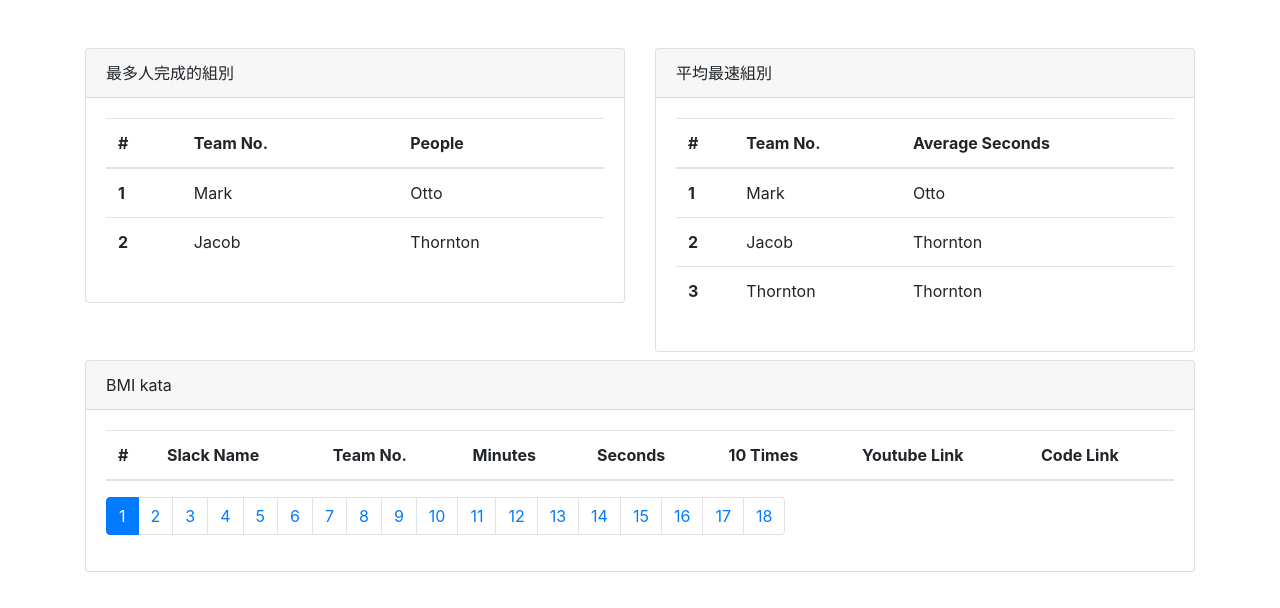
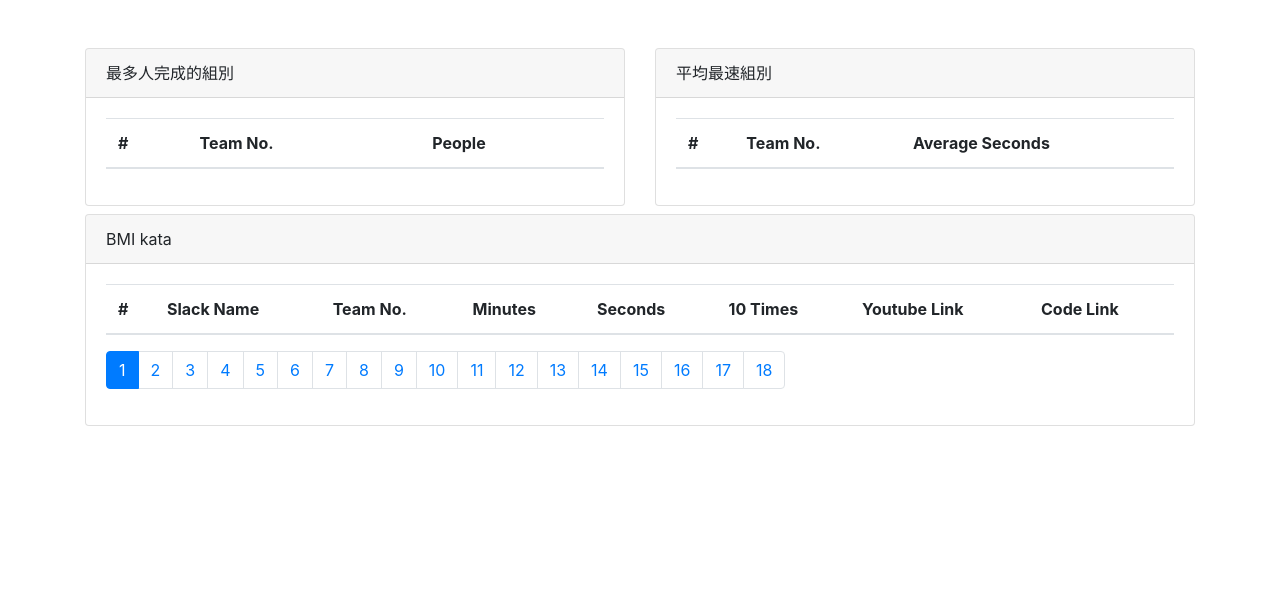
Before and after one commit to mick1031/HexSchoolBmiKata, a plain HTML site: page index.html in a window 1280 px wide. Drawn offline with nearby package versions, Linux system fonts and the light colour scheme; no server answers.

Commit message:
remove sample table

```diff
--- a/index.html
+++ b/index.html
@@ -31,16 +31,8 @@
                                 </tr>
                             </thead>
                             <tbody>
-                                <tr>
-                                    <th scope="row">1</th>
-                                    <td>Mark</td>
-                                    <td>Otto</td>
-                                </tr>
-                                <tr>
-                                    <th scope="row">2</th>
-                                    <td>Jacob</td>
-                                    <td>Thornton</td>
-                                </tr>
+
+
                             </tbody>
                         </table>
                     </div>
@@ -61,21 +53,7 @@
                                 </tr>
                             </thead>
                             <tbody>
-                                <tr>
-                                    <th scope="row">1</th>
-                                    <td>Mark</td>
-                                    <td>Otto</td>
-                                </tr>
-                                <tr>
-                                    <th scope="row">2</th>
-                                    <td>Jacob</td>
-                                    <td>Thornton</td>
-                                </tr>
-                                <tr>
-                                    <th scope="row">3</th>
-                                    <td>Thornton</td>
-                                    <td>Thornton</td>
-                                </tr>
+
                             </tbody>
                         </table>
                     </div>
```
